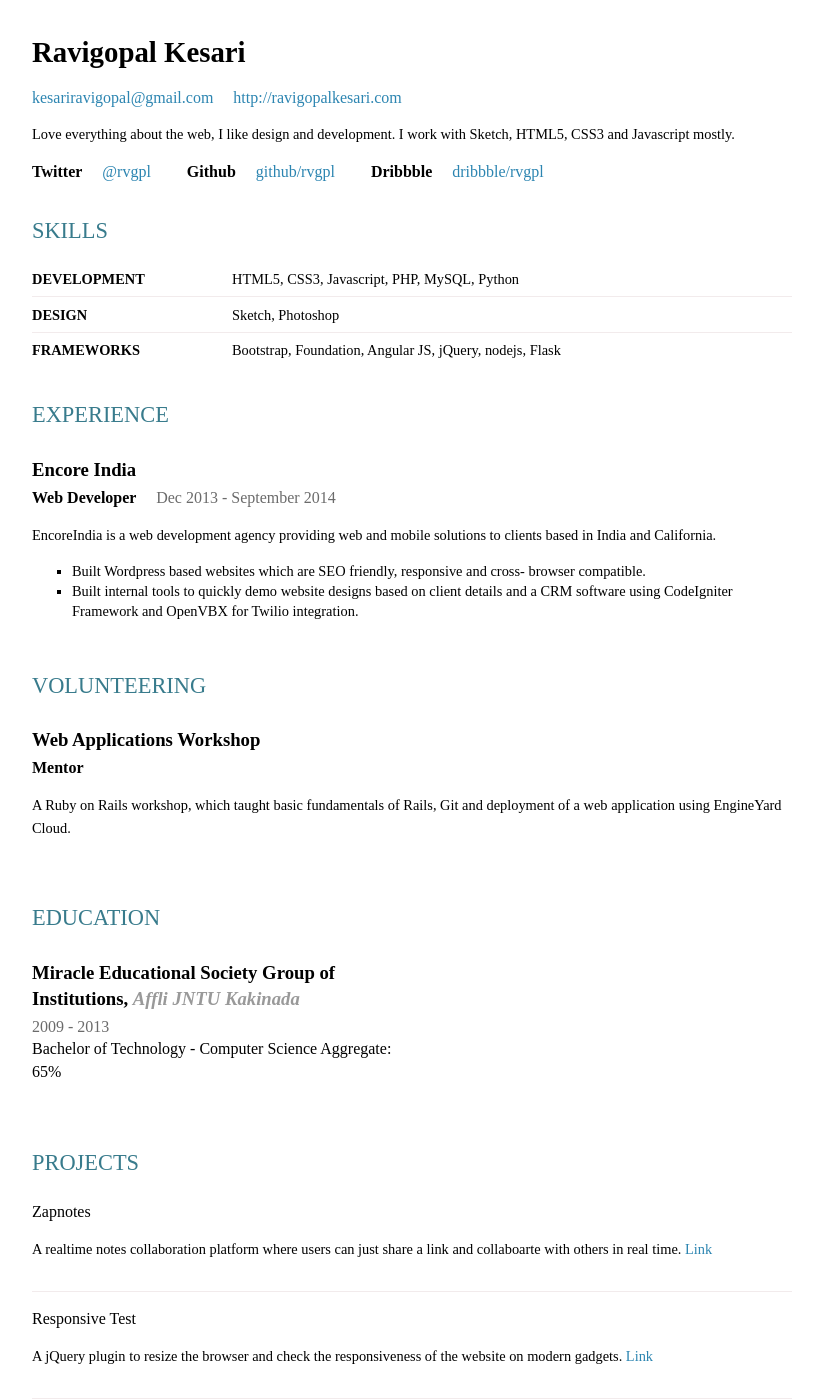
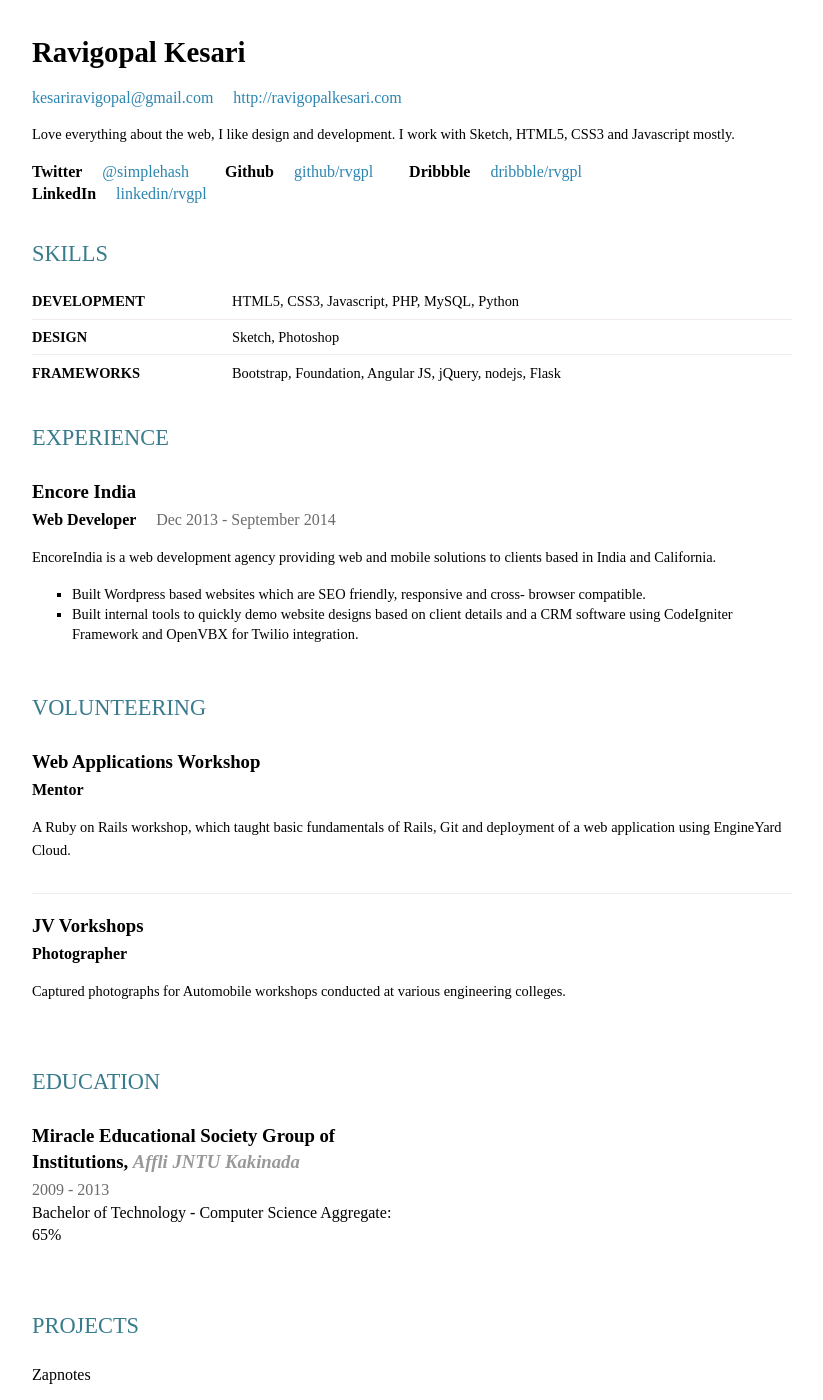
Before and after one commit to rvgpl/rvgpl.github.io, a Jekyll site: the page built from resume.html, in a window 1280 px wide and 1400 px high. Shown: the whole window, without its empty margins (8-831 px from the left). Built offline with Jekyll 4.4.1, drawn with Linux system fonts in a browser that asks for light colours; Markdown is read by kramdown in place of the engine named in the settings.

Commit message:
changed usernames

```diff
--- a/resume.html
+++ b/resume.html
@@ -191,7 +191,7 @@ section h2 {
 					Twitter
 				</strong>
 				<span class="username">
-					<a href="https://twitter.com/rvgpl">@rvgpl</a>
+					<a href="https://twitter.com/simplehash">@simplehash</a>
 				</span>
 			</div>
 			<div class="profile">
@@ -208,6 +208,14 @@ section h2 {
 				</strong>
 				<span class="username">
 					<a href="https://dribbble.com.com/rvgpl">dribbble/rvgpl</a>
+				</span>
+			</div>
+			<div class="profile">
+				<strong class="network">
+					LinkedIn
+				</strong>
+				<span class="username">
+					<a href="https://in.linkedin.com/in/rvgpl">linkedin/rvgpl</a>
 				</span>
 			</div>
 
@@ -300,9 +308,27 @@ section h2 {
 			<div class="summary">
 				<p>A Ruby on Rails workshop, which taught basic fundamentals of Rails, Git and deployment of a web application using EngineYard Cloud.</p>
 			</div>
-		<!--	<ul class="highlights">
-				<li>Awarded 'Teacher of the Month'</li>
-			</ul> -->
+
+		</div>
+		<div class="item">
+			<header>
+					<h3 class="name">JV Vorkshops</h3>
+			</header>
+			<span class="position">
+				Photographer
+			</span>
+
+		<!--	<span class="startDate">
+				Jan 2012
+			</span>
+			<span class="endDate">
+				- Jan 2013
+			</span> -->
+
+			<div class="summary">
+				<p>Captured photographs for Automobile workshops conducted at various engineering colleges.</p>
+			</div>
+
 		</div>
 	</section>
 
```
